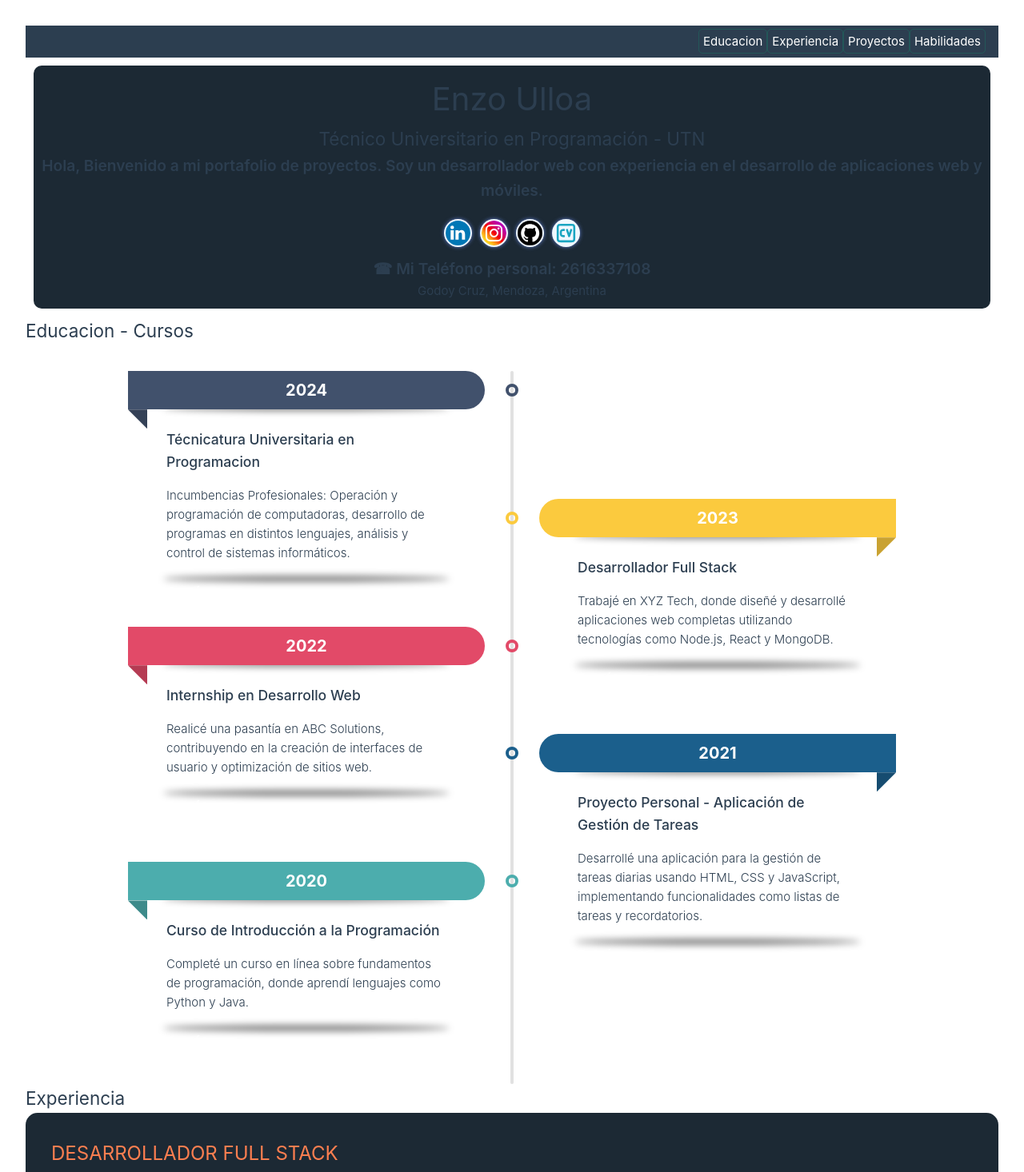
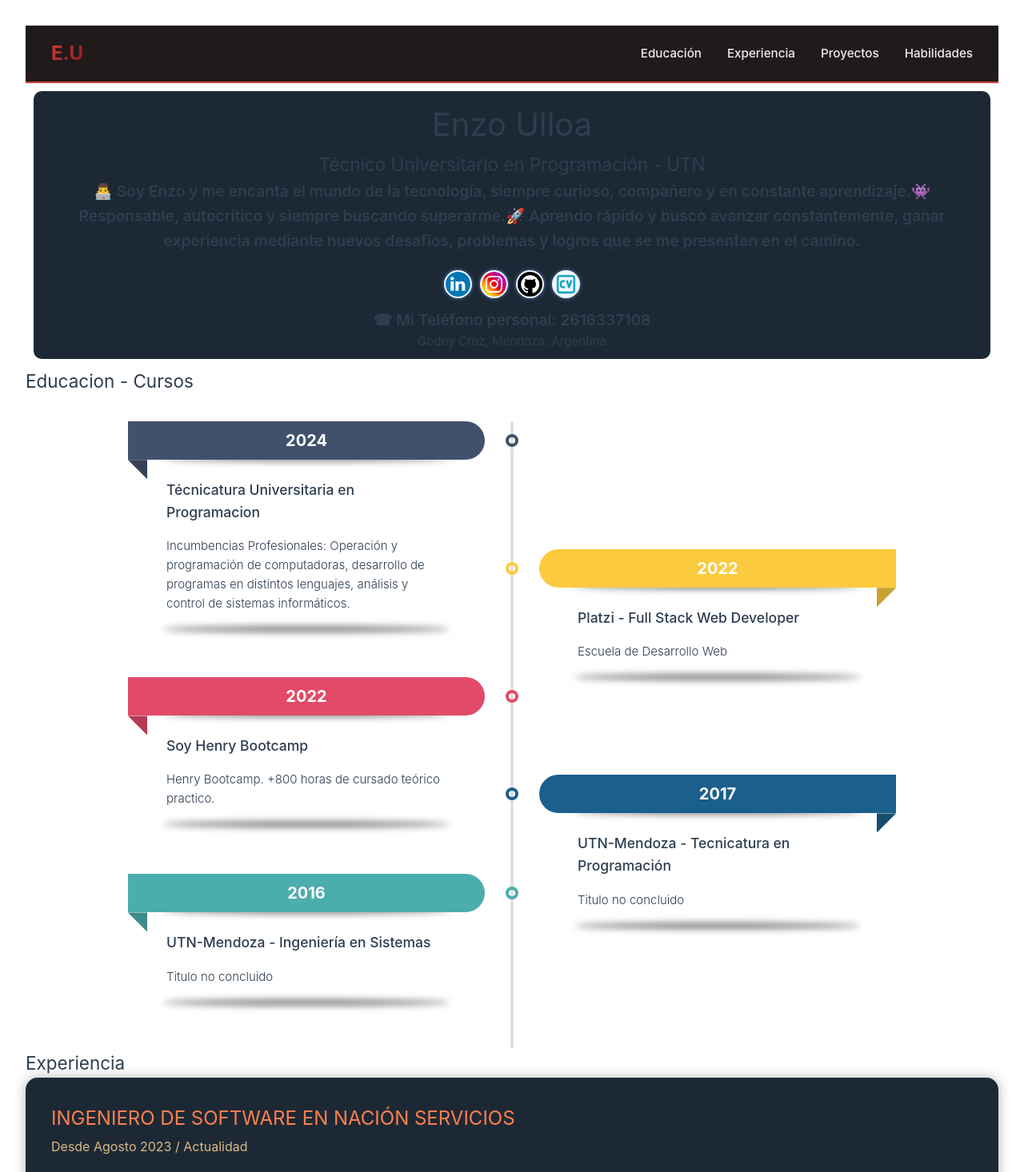
Before and after one commit to enzoulloa/portafolio-vue, a Vue app: page / in a window 1280 px wide. Shown: the top 1466 px of the page at 80% size. Built offline with nearby package versions, Linux system fonts and the light colour scheme.

Commit message:
add mi info

```diff
--- a/src/components/DatosPersonales.vue
+++ b/src/components/DatosPersonales.vue
@@ -7,7 +7,7 @@ import cv from '/src/assets/cv_resume_icon.svg';
 const title = 'Enzo Ulloa';
 const descripcion = 'Técnico Universitario en Programación - UTN';
 const residencia = 'Godoy Cruz, Mendoza, Argentina';
-const presentacion = 'Hola, Bienvenido a mi portafolio de proyectos. Soy un desarrollador web con experiencia en el desarrollo de aplicaciones web y móviles.';
+const presentacion = '👨‍💻 Soy Enzo y me encanta el mundo de la tecnología, siempre curioso, compañero y en constante aprendizaje.👾 Responsable, autocritico y siempre buscando superarme.🚀 Aprendo rápido y busco avanzar constantemente, ganar experiencia mediante nuevos desafíos, problemas y logros que se me presenten en el camino.';
 const redesSociales = [
   { id: 1, name: 'linkedin', src: linkedin, url: '' },
   { id: 2, name: 'Instagram', src: instagram, url: '' },
--- a/src/components/EducacionComponente.vue
+++ b/src/components/EducacionComponente.vue
@@ -11,11 +11,11 @@ fechaColor.value = [
 ];
 /*Esta es la forma de utilizar el arreglo, sin el metodo value*/
 const educacion = ref([
-  {fecha: '2024', title: 'Técnicatura Universitaria en Programacion', descripcion: 'Incumbencias Profesionales: Operación y programación de computadoras, desarrollo de programas en distintos lenguajes, análisis y control de sistemas informáticos.', enlace:'https://www.youtube.com/'},
-  {fecha: '2023', title: 'Desarrollador Full Stack', descripcion: 'Trabajé en XYZ Tech, donde diseñé y desarrollé aplicaciones web completas utilizando tecnologías como Node.js, React y MongoDB.', enlace:'http:www.direccion.com'},
-  {fecha: '2022', title: 'Internship en Desarrollo Web', descripcion: 'Realicé una pasantía en ABC Solutions, contribuyendo en la creación de interfaces de usuario y optimización de sitios web.', enlace:'http:www.direccion.com'},
-  {fecha: '2021', title: 'Proyecto Personal - Aplicación de Gestión de Tareas', descripcion: 'Desarrollé una aplicación para la gestión de tareas diarias usando HTML, CSS y JavaScript, implementando funcionalidades como listas de tareas y recordatorios.', enlace:'http:www.direccion.com'},
-  {fecha: '2020', title: 'Curso de Introducción a la Programación', descripcion: 'Completé un curso en línea sobre fundamentos de programación, donde aprendí lenguajes como Python y Java.', enlace:'http:www.direccion.com'}
+  {fecha: '2024', title: 'Técnicatura Universitaria en Programacion', descripcion: 'Incumbencias Profesionales: Operación y programación de computadoras, desarrollo de programas en distintos lenguajes, análisis y control de sistemas informáticos.'},
+  {fecha: '2022', title: 'Platzi - Full Stack Web Developer', descripcion: 'Escuela de Desarrollo Web'},
+  {fecha: '2022', title: 'Soy Henry Bootcamp', descripcion: 'Henry Bootcamp. +800 horas de cursado teórico practico.'},
+  {fecha: '2017', title: 'UTN-Mendoza - Tecnicatura en Programación', descripcion: 'Titulo no concluido'},
+  {fecha: '2016', title: 'UTN-Mendoza - Ingeniería en Sistemas', descripcion: 'Titulo no concluido'}
 ]);
 </script>
 
--- a/src/components/ExperienciaComponente.vue
+++ b/src/components/ExperienciaComponente.vue
@@ -6,14 +6,15 @@ import icono4 from '/src/assets/uiux.svg';
 import icono5 from '/src/assets/watch.svg';
 
 import { ref } from 'vue';
-const titulo = 'Desarrollador Full Stack';
-const fecha = 'Desde Enero 2022 / Julio 2024';
+
+const titulo = 'Ingeniero de Software en Nación Servicios';
+const fecha = 'Desde Agosto 2023 / Actualidad';
 const experiencias = ref([
-    { id: 1, src: icono1, parrafo: 'Lideré un equipo de 5 desarrolladores en la creación de una plataforma de comercio electrónico que incrementó las ventas en un 35% durante el primer año.' },
-    { id: 2, src: icono2, parrafo: 'Diseñé y desarrollé aplicaciones web utilizando Node.js, React y MongoDB, logrando reducir el tiempo de carga de las páginas en un 50%.' },
-    { id: 3, src: icono3, parrafo: 'Implementé soluciones de autenticación y autorización, mejorando la seguridad del sitio web y reduciendo los intentos de acceso no autorizado en un 20%.' },
-    { id: 4, src: icono4, parrafo: 'Colaboré con diseñadores de UX/UI para crear interfaces de usuario atractivas y fáciles de usar, aumentando la satisfacción del cliente en un 15%.' },
-    { id: 5, src: icono5, parrafo: 'Automaticé procesos de despliegue continuo utilizando Jenkins y Docker, reduciendo los tiempos de despliegue en un 40%.' },
+    { id: 1, src: icono1, parrafo: 'Desarrollo y mantenimiento full stack de aplicaciones web corporativas utilizando tecnologías como Node.js, Express, Vue y PostgreSQL.' },
+    { id: 2, src: icono2, parrafo: 'Optimización del rendimiento y refactorización de código existente para mejorar la escalabilidad y mantenibilidad del sistema.' },
+    { id: 3, src: icono3, parrafo: 'Implementación de integraciones con APIs internas y externas, garantizando la seguridad y consistencia de los datos.' },
+    { id: 4, src: icono4, parrafo: 'Colaboración con equipos de diseño y QA para asegurar una experiencia de usuario fluida y de alta calidad.' },
+    { id: 5, src: icono5, parrafo: 'Automatización de despliegues y monitoreo de servicios mediante herramientas de CI/CD y contenedores Docker.' },
 ]);
 </script>
 
@@ -42,6 +43,7 @@ const experiencias = ref([
             <li class="item"><img class="imagen-svg" src="/src/assets/watch.svg" width="45rem" alt="">
                 <p>Automaticé procesos de despliegue continuo utilizando Jenkins y Docker, reduciendo los tiempos de despliegue en un 40%.</p>
             </li> -->
+
         </ul>
     </div>
 </template>
@@ -53,11 +55,13 @@ const experiencias = ref([
     padding: 2rem;
     background-color: rgb(28, 41, 52);
     border-radius: 15px;
+    box-shadow: 0 0 15px rgba(0, 0, 0, 0.3);
 }
 
 .titulo {
     font-size: 1.5rem;
     color: coral;
+    margin-bottom: 0.3rem;
 }
 
 .fecha {
@@ -76,5 +80,16 @@ const experiencias = ref([
     display: flex;
     padding: 1rem;
     gap: 1.5rem;
+    transition: background-color 0.3s ease;
+    border-radius: 10px;
+}
+
+.item:hover {
+    background-color: rgba(255, 255, 255, 0.05);
+}
+
+p {
+    color: var(--vt-c-white-soft);
+    line-height: 1.4;
 }
 </style>
--- a/src/components/HabilidadesComponente.vue
+++ b/src/components/HabilidadesComponente.vue
@@ -20,201 +20,98 @@ import img18 from '/src/components/icons/postgres.svg';
 import img19 from '/src/components/icons/arg.svg';
 import img20 from '/src/components/icons/eeuu.svg';
 
-//Se importa ref de vue para poder usarlo
+// ⚠️ Podés agregar íconos faltantes si los tenés (por ej. Tailwind, Redux, NestJS, etc.)
+// y actualizar las rutas, pero igual los incluyo en la lista aunque no tengan ícono aún.
+
 import { ref } from 'vue';
-//Se crea un array de objetos con las habilidades
-//Este es un array de objetos con habilidades que se pueden modificar o agregar
+
 const habilidades = ref([
-    {// Se crea un objeto con id, nombre y habilidades
-        id: 1, nombre: 'Lenguajes de Programación', habilidades: [
-            //Se crea un objeto con id, nombre, nivel e icono
+  {
+    id: 1,
+    nombre: 'Lenguajes de Programación',
+    habilidades: [
       { id: 1, nombre: 'JavaScript', nivel: 'Avanzado', icono: img1 },
-            { id: 2, nombre: 'Python', nivel: 'Intermedio', icono: img2 },
-            { id: 3, nombre: 'HTML/CSS', nivel: 'Avanzado', icono: img3 },
+      { id: 2, nombre: 'TypeScript', nivel: 'Intermedio', icono: img1 },
+      { id: 3, nombre: 'Python', nivel: 'Intermedio', icono: img2 },
       { id: 4, nombre: 'Java', nivel: 'Intermedio', icono: img4 },
-            { id: 5, nombre: 'SQL', nivel: 'Intermedio', icono: img5 }
+      { id: 5, nombre: 'HTML5', nivel: 'Avanzado', icono: img3 },
+      { id: 6, nombre: 'CSS3 / Sass', nivel: 'Avanzado', icono: img3 }
     ]
   },
   {
-        id: 2, nombre: 'Frameworks y Librerías', habilidades: [
+    id: 2,
+    nombre: 'Frameworks y Librerías',
+    habilidades: [
       { id: 1, nombre: 'React.js', nivel: 'Avanzado', icono: img6 },
-            { id: 2, nombre: 'Vue.js', nivel: 'Intermedio', icono: img7 },
-            { id: 3, nombre: 'Node.js', nivel: 'Avanzado', icono: img8 },
-            { id: 4, nombre: 'Django', nivel: 'Intermedio', icono: img9 },
-            { id: 5, nombre: 'Bootstrap', nivel: 'Avanzado', icono: img10 }
+      { id: 2, nombre: 'Redux', nivel: 'Avanzado', icono: img6 },
+      { id: 3, nombre: 'React Router', nivel: 'Avanzado', icono: img6 },
+      { id: 4, nombre: 'React Query', nivel: 'Avanzado', icono: img6 },
+      { id: 5, nombre: 'Next.js', nivel: 'Intermedio', icono: img6 },
+      { id: 6, nombre: 'TailwindCSS', nivel: 'Avanzado', icono: img10 },
+      { id: 7, nombre: 'Node.js', nivel: 'Avanzado', icono: img8 },
+      { id: 8, nombre: 'Express', nivel: 'Avanzado', icono: img8 },
+      { id: 9, nombre: 'NestJS', nivel: 'Intermedio', icono: img8 },
+      { id: 10, nombre: 'Vue.js', nivel: 'Intermedio', icono: img7 },
+      { id: 11, nombre: 'Django', nivel: 'Intermedio', icono: img9 },
+      { id: 12, nombre: 'Bootstrap', nivel: 'Avanzado', icono: img10 },
+      { id: 13, nombre: 'Socket.io', nivel: 'Intermedio', icono: img8 }
     ]
   },
   {
-        id: 3, nombre: 'Herramientas y Software', habilidades: [
-            { id: 1, nombre: 'Git', nivel: 'Avanzado', icono: img11 },
-            { id: 2, nombre: 'Docker', nivel: 'Intermedio', icono: img12 },
-            { id: 3, nombre: 'Cypress', nivel: 'Intermedio', icono: img13 },
-            { id: 4, nombre: 'Figma', nivel: 'Intermedio', icono: img14 },
-            { id: 5, nombre: 'Visual Studio Code', nivel: 'Avanzado', icono: img15 }
+    id: 3,
+    nombre: 'Bases de Datos y ORM',
+    habilidades: [
+      { id: 1, nombre: 'PostgreSQL', nivel: 'Avanzado', icono: img18 },
+      { id: 2, nombre: 'MySQL', nivel: 'Intermedio', icono: img17 },
+      { id: 3, nombre: 'MongoDB', nivel: 'Avanzado', icono: img16 },
+      { id: 4, nombre: 'Sequelize', nivel: 'Intermedio', icono: img5 },
+      { id: 5, nombre: 'Prisma ORM', nivel: 'Intermedio', icono: img5 }
     ]
   },
   {
-        id: 4, nombre: 'Bases de Datos', habilidades: [
-            { id: 1, nombre: 'MongoDB', nivel: 'Avanzado', icono: img16 },
-            { id: 2, nombre: 'MySQL', nivel: 'Intermedio', icono: img17 },
-            { id: 3, nombre: 'PostgreSQL', nivel: 'Intermedio', icono: img18 }
+    id: 4,
+    nombre: 'Herramientas y Ecosistema',
+    habilidades: [
+      { id: 1, nombre: 'Git', nivel: 'Avanzado', icono: img11 },
+      { id: 2, nombre: 'npm / pnpm', nivel: 'Avanzado', icono: img11 },
+      { id: 3, nombre: 'Vite.js', nivel: 'Avanzado', icono: img6 },
+      { id: 4, nombre: 'Docker', nivel: 'Intermedio', icono: img12 },
+      { id: 5, nombre: 'Cypress', nivel: 'Intermedio', icono: img13 },
+      { id: 6, nombre: 'Google Cloud', nivel: 'Intermedio', icono: img12 },
+      { id: 7, nombre: 'Figma / Design System', nivel: 'Intermedio', icono: img14 },
+      { id: 8, nombre: 'Visual Studio Code', nivel: 'Avanzado', icono: img15 },
+      { id: 9, nombre: 'Scrum / Metodologías Ágiles', nivel: 'Intermedio', icono: img15 }
     ]
   },
   {
-        id: 5, nombre: 'Idiomas', habilidades: [
+    id: 5,
+    nombre: 'Idiomas',
+    habilidades: [
       { id: 1, nombre: 'Español', nivel: 'Nativo', icono: img19 },
-            { id: 2, nombre: 'Inglés', nivel: 'Avanzado (C1)', icono: img20 }
+      { id: 2, nombre: 'Inglés', nivel: 'Intermedio (B2)', icono: img20 }
     ]
   }
 ]);
-
 </script>
 
-
 <template>
-    <!--Este componente vue funciona de esta forma:-->
   <div class="skills-contenedor">
-        <!--Se recorre el array habilidades con v-for y se asigna la key habilidad.id-->
-        <div v-for="habilidad in habilidades" :key="habilidad.id" class="skills-categoria">
-            <!--Se muestra el nombre de la habilidad-->
-            <h3>{{ habilidad.nombre }}</h3>
+    <div v-for="categoria in habilidades" :key="categoria.id" class="skills-categoria">
+      <h3>{{ categoria.nombre }}</h3>
       <ul class="skills">
-                <!--Se recorre el array habilidades con v-for y se asigna la key habilidad.id-->
-                <li v-for="habilidad in habilidad.habilidades" :key="habilidad.id" class="skill">
-                    <!--Se muestra el icono de la habilidad y el nombre de la habilidad con su nivel-->
-                    <img :src="habilidad.icono" :alt="habilidad.nombre">
-                    <!--Se muestra el icono de la habilidad y el nombre de la habilidad con su nivel-->
-                    <span>{{ habilidad.nombre }}: {{ habilidad.nivel }}</span>
+        <li v-for="skill in categoria.habilidades" :key="skill.id" class="skill">
+          <img :src="skill.icono" :alt="skill.nombre" />
+          <span>{{ skill.nombre }}: {{ skill.nivel }}</span>
         </li>
       </ul>
     </div>
   </div>
-
-    <!-- <div class="skills-contenedor">
-        <div class="skills-categoria">
-            <h3>Lenguajes de Programación</h3>
-            <ul class="skills">
-                <li class="skill">
-                    <img src="/src/components/icons/js.svg" alt="JavaScript">
-                    <span>JavaScript: Avanzado</span>
-                </li>
-                <li class="skill">
-                    <img src="/src/components/icons/python.svg" alt="Python">
-                    <span>Python: Intermedio</span>
-                </li>
-                <li class="skill">
-                    <img src="/src/components/icons/html-css.svg" alt="HTML/CSS">
-                    <span>HTML/CSS: Avanzado</span>
-                </li>
-                <li class="skill">
-                    <img src="/src/components/icons/java.svg" alt="Java">
-                    <span>Java: Intermedio</span>
-                </li>
-                <li class="skill">
-                    <img src="/src/components/icons/sql.svg" alt="SQL">
-                    <span>SQL: Intermedio</span>
-                </li>
-            </ul>
-        </div>
-
-        <div class="skills-categoria">
-            <h3>Frameworks y Librerías</h3>
-            <ul class="skills">
-                <li class="skill">
-                    <img src="/src/components/icons/react.svg" alt="React.js">
-                    <span>React.js: Avanzado</span>
-                </li>
-                <li class="skill">
-                    <img src="/src/components/icons/vue.svg" alt="Vue.js">
-                    <span>Vue.js: Intermedio</span>
-                </li>
-                <li class="skill">
-                    <img src="/src/components/icons/node.svg" alt="Node.js">
-                    <span>Node.js: Avanzado</span>
-                </li>
-                <li class="skill">
-                    <img src="/src/components/icons/django.svg" alt="Django">
-                    <span>Django: Intermedio</span>
-                </li>
-                <li class="skill">
-                    <img src="/src/components/icons/bootstrap.svg" alt="Bootstrap">
-                    <span>Bootstrap: Avanzado</span>
-                </li>
-            </ul>
-        </div>
-
-        <div class="skills-categoria">
-            <h3>Herramientas y Software</h3>
-            <ul class="skills">
-                <li class="skill">
-                    <img src="/src/components/icons/git.svg" alt="Git">
-                    <span>Git: Avanzado</span>
-                </li>
-                <li class="skill">
-                    <img src="/src/components/icons/docker.svg" alt="Docker">
-                    <span>Docker: Intermedio</span>
-                </li>
-                <li class="skill">
-                    <img src="/src/components/icons/cypress.svg" alt="Cypress">
-                    <span>Cypress: Intermedio</span>
-                </li>
-                <li class="skill">
-                    <img src="/src/components/icons/figma.svg" alt="Figma">
-                    <span>Figma: Intermedio</span>
-                </li>
-                <li class="skill">
-                    <img src="/src/components/icons/visual.svg" alt="Visual Studio Code">
-                    <span>Visual Studio Code: Avanzado</span>
-                </li>
-            </ul>
-        </div>
-
-        <div class="skills-categoria">
-            <h3>Bases de Datos</h3>
-            <ul class="skills">
-                <div class="skill">
-                    <img src="/src/components/icons/mongo.svg" alt="MongoDB">
-                    <span>MongoDB: Avanzado</span>
-                </div>
-                <div class="skill">
-                    <img src="/src/components/icons/mysql.svg" alt="MySQL">
-                    <span>MySQL: Intermedio</span>
-                </div>
-                <div class="skill">
-                    <img src="/src/components/icons/postgres.svg" alt="PostgreSQL">
-                    <span>PostgreSQL: Intermedio</span>
-                </div>
-            </ul>
-        </div>
-
-        <div class="skills-categoria">
-            <h3>Idiomas</h3>
-            <ul class="skills">
-                <li class="skill">
-                    <img src="/src/components/icons/arg.svg" alt="Español">
-                    <span>Español: Nativo</span>
-                </li>
-                <li class="skill">
-                    <img src="/src/components/icons/eeuu.svg" alt="Inglés">
-                    <span>Inglés: Avanzado (C1)</span>
-                </li>
-            </ul>
-        </div>
-    </div> -->
 </template>
 
 <style scoped>
 .skills-contenedor {
   padding: 2rem;
-    /*Fondo cargado desde una imagen estatica en Assets*/
-    /* background-image: url('/src/assets/fondo-proyectos.jpg');
-    background-size: cover;
-    background-position: center;
-    background-repeat: no-repeat; */
-    /*Fondo con gradiente*/
-    background: linear-gradient(-45deg, #021526, #03346E, #6EACDA, #E2E2B6);
-    /*Fondo con color solido*/
-    /* background-color: rgb(28, 41, 52); */
+  background: linear-gradient(-45deg, #021526, #03346e, #6eacda, #e2e2b6);
 }
 
 .skills-categoria {
@@ -222,12 +119,9 @@ const habilidades = ref([
 }
 
 .skills-categoria h3 {
-    display: flex;
-    justify-content: left;
   margin-bottom: 10px;
   font-size: 1.5em;
   color: aliceblue;
-    font-size: 1.5em;
   font-weight: bold;
 }
 
@@ -240,7 +134,6 @@ const habilidades = ref([
 
 .skill {
   display: flex;
-    justify-content: center;
   align-items: center;
   gap: 10px;
   background-color: rgba(241, 245, 243, 0.856);
@@ -249,10 +142,12 @@ const habilidades = ref([
   box-shadow: 0px 4px 12px rgba(2, 151, 151, 0.963);
   flex: 1 1 200px;
   max-width: 250px;
+  transition: background-color 0.3s ease;
 }
 
 .skill:hover {
   background-color: rgba(2, 151, 151, 0.963);
+  transform: scale(1.03);
 }
 
 .skill img {
@@ -265,18 +160,9 @@ const habilidades = ref([
   color: #333;
 }
 
-.skill:hover {
-    font-size: 1.3em;
-    transition: 2s ease;
-}
-
 @media (max-width: 768px) {
   .skills-categoria h3 {
-        justify-content: center;
-    }
-
-    .skill {
-        justify-content: center;
+    text-align: center;
   }
 }
 </style>
--- a/src/components/NavBar.vue
+++ b/src/components/NavBar.vue
@@ -1,9 +1,14 @@
 <template>
     <nav class='navbar'>
-      <div class='navbar-menu'>
-        <ul>
-            <a v-for="nav in navegacion" :key="nav.nombre" :href="nav.enlace" class="nav-item">{{ nav.nombre }}</a>
-        </ul>
+      <div class='navbar-container'>
+        <div class='navbar-logo'>E.U</div>
+        <div class='navbar-menu'>
+          <ul>
+              <a v-for="nav in navegacion" :key="nav.nombre" :href="nav.enlace" class="nav-item">
+                {{ nav.nombre }}
+              </a>
+          </ul>
+        </div>
       </div>
     </nav>
 </template>
@@ -12,7 +17,7 @@
 import { ref } from 'vue';
 
 const navegacion = ref([
-    {id:1, nombre:'Educacion', enlace:'#educacion'},
+    {id:1, nombre:'Educación', enlace:'#educacion'},
     {id:2, nombre:'Experiencia', enlace:'#experiencia'},
     {id:3, nombre:'Proyectos', enlace:'#proyectos'},
     {id:4, nombre:'Habilidades', enlace:'#habilidades'}
@@ -21,37 +26,90 @@ const navegacion = ref([
 
 <style scoped>
 .navbar {
-    background-color: var(--vt-c-indigo); /* Establece el color de fondo usando una variable CSS */
-    color: #fff; /* Establece el color del texto en blanco */
-    padding: 0.5rem 1rem; /* Añade un padding de 0.5rem arriba y abajo, y 1rem a los lados */
-    align-items: center; /* Centra verticalmente los elementos dentro de la navbar */
+    position: sticky;
+    top: 0;
+    z-index: 1000;
+    /* Fondo marrón oscuro con transparencia */
+    background: rgba(29, 22, 22, 0.98);
+    backdrop-filter: blur(10px);
+    padding: 1rem 2rem;
+    /* Borde inferior en rojo brillante */
+    border-bottom: 2px solid #D84040;
 }
 
-.navbar-item {
-    color: #fff; /* Establece el color del texto en blanco */
-    text-decoration: none; /* Elimina el subrayado de los enlaces */
-    margin-right: 1rem; /* Añade un margen derecho de 1rem entre los elementos */
+.navbar-container {
+    max-width: 1200px;
+    margin: 0 auto;
+    display: flex;
+    justify-content: space-between;
+    align-items: center;
+}
+
+.navbar-logo {
+    font-size: 1.5rem;
+    font-weight: 700;
+    /* Logo en rojo brillante */
+    background: linear-gradient(135deg, #D84040, #8E1616);
+    -webkit-background-clip: text;
+    -webkit-text-fill-color: transparent;
+    background-clip: text;
 }
 
 .navbar-menu {
-    display: flex; /* Organiza los elementos en línea usando flexbox */
-    justify-content: flex-end; /* Alinea los elementos al final de la navbar */
+    display: flex;
 }
 
-.nav-list {
-    list-style: none; /* Elimina los puntos o números de las listas */
+.navbar-menu ul {
+    display: flex;
+    list-style: none;
+    gap: 2rem;
+    margin: 0;
+    padding: 0;
 }
 
-a {
-    border: 1px solid; /* Añade un borde sólido de 1px */
-    border-color: hsla(160, 100%, 37%, 0.2); /* Define el color del borde usando hsla */
-    border-radius: 5px; /* Redondea las esquinas del borde */
-    text-decoration: none; /* Elimina el subrayado de los enlaces */
-    transition: 0.4s; /* Añade una transición suave de 0.4s para los cambios de estilo */
-    padding: 5px; /* Añade un padding de 5px alrededor del contenido */
+.nav-item {
+    /* Texto en blanco claro */
+    color: #EEEEEE;
+    text-decoration: none;
+    font-size: 0.95rem;
+    font-weight: 500;
+    position: relative;
+    transition: color 0.3s ease;
 }
 
-a:hover {
-    background-color: hsla(160, 100%, 37%, 0.2); /* Cambia el color de fondo al pasar el mouse sobre un enlace */
+.nav-item::after {
+    content: '';
+    position: absolute;
+    width: 0;
+    height: 2px;
+    bottom: -5px;
+    left: 0;
+    /* Subrayado hover en rojo brillante */
+    background: #D84040;
+    transition: width 0.3s ease;
+}
+
+.nav-item:hover {
+    /* Hover con rojo brillante */
+    color: #D84040;
+}
+
+.nav-item:hover::after {
+    width: 100%;
+}
+
+@media (max-width: 768px) {
+    .navbar {
+        padding: 0.75rem 1rem;
+    }
+
+    .navbar-menu ul {
+        gap: 1rem;
+        font-size: 0.85rem;
+    }
+
+    .navbar-logo {
+        font-size: 1.2rem;
+    }
 }
 </style>
```
Also changed, not shown: src/components/InteresesComponente.vue (+8 -7 lines). Lines whose indentation alone changed are shown as unchanged.
